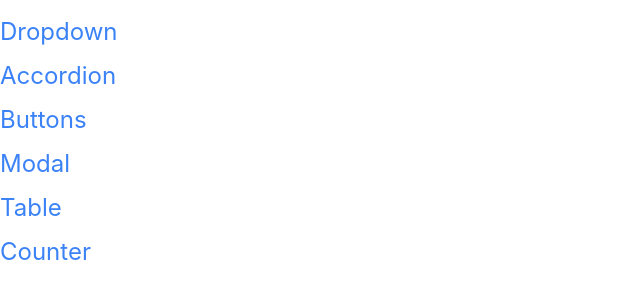
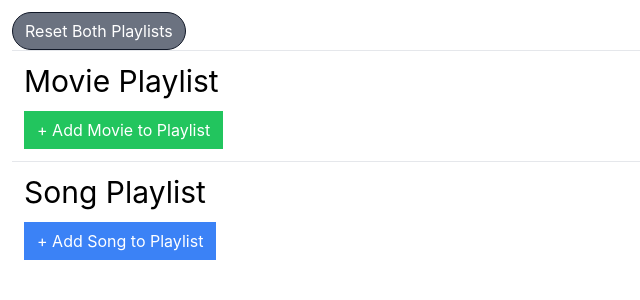
Before and after one commit to chhandanbanerjee100/React-Projects, a React (Create React App) app: page / in a window 1280 px wide. Shown: the top 300 px of the page, without its empty margins (0-640 px from the left). Built offline with nearby package versions, Linux system fonts and the light colour scheme.

Commit message:
Initial Setup for Redux

```diff
--- a/package.json
+++ b/package.json
@@ -42,6 +42,7 @@
     ]
   },
   "devDependencies": {
+    "@faker-js/faker": "^8.0.2",
     "tailwindcss": "^3.3.2"
   }
 }
--- a/src/App.js
+++ b/src/App.js
@@ -1,14 +1,15 @@
 import './App.css';
 
-import Index from './components/third_project/Index';
+// import Index from './components/third_project/Index';
+import Index from './components/redux/Index';
 
 function App() {
   return (
     <div>
       {/* <Api_Project /> */}
       {/* <BookProject /> */}
-      <Index /> {/* 3rd Project */}
-
+      {/* <Index /> 3rd Project */}
+      <Index /> {/* Redux Project */}
     </div>
   );
 }
--- /dev/null
+++ b/src/components/redux/Index.js
@@ -0,0 +1,22 @@
+import MoviePlaylist from "./atoms/MoviePlaylist";
+import SongPlaylist from "./atoms/SongPlaylist";
+import Button from "../third_project/atoms/Button";
+function Index() {
+  const handleResetClick = () => {
+    //
+  };
+
+  return (
+    <div className="container is-fluid m-3">
+      <Button onClick={() => handleResetClick()} secondary rounded>
+        Reset Both Playlists
+      </Button>
+      <hr />
+      <MoviePlaylist />
+      <hr />
+      <SongPlaylist />
+    </div>
+  );
+}
+
+export default Index
--- /dev/null
+++ b/src/components/redux/atoms/MoviePlaylist.js
@@ -0,0 +1,50 @@
+import Button from "../../third_project/atoms/Button";
+import { createRandomMovie } from "../data/Index";
+
+function MoviePlaylist() {
+   // To Do:
+  // Get list of movies
+  const moviePlaylist = [];
+
+  const handleMovieAdd = (movie) => {
+    // To Do:
+    // Add movie to list of movies
+  };
+  const handleMovieRemove = (movie) => {
+    // To Do:
+    // Remove movie from list of movies
+  };
+
+  const renderedMovies = moviePlaylist.map((movie) => {
+    return (
+      <li key={movie}>
+        {movie}
+        <button
+          onClick={() => handleMovieRemove(movie)}
+          className="button is-danger"
+        >
+          X
+        </button>
+      </li>
+    );
+  });
+
+  return (
+    <div className="content m-3">
+      <div className="table-header">
+        <h3 className="text-3xl mb-3">Movie Playlist</h3>
+        <div className="buttons">
+          <Button
+            onClick={() => handleMovieAdd(createRandomMovie())}
+            success
+          >
+            + Add Movie to Playlist
+          </Button>
+        </div>
+      </div>
+      <ul>{renderedMovies}</ul>
+    </div>
+  );
+}
+
+export default MoviePlaylist
--- /dev/null
+++ b/src/components/redux/atoms/SongPlaylist.js
@@ -0,0 +1,49 @@
+import { createRandomSong } from "../data/Index";
+import Button from "../../third_project/atoms/Button";
+
+function SongPlaylist() {
+  const songPlaylist = [];
+
+  const handleSongAdd = (song) => {
+    // To Do:
+    // Add song to list of songs
+  };
+  const handleSongRemove = (song) => {
+    // To Do:
+    // Remove song from list of songs
+  };
+
+  const renderedSongs = songPlaylist.map((song) => {
+    return (
+      <li key={song}>
+        {song}
+        <button
+          onClick={() => handleSongRemove(song)}
+          className="button is-danger"
+        >
+          X
+        </button>
+      </li>
+    );
+  });
+
+  return (
+    <div className="content m-3 ">
+      <div className="table-header">
+        <h3 className="text-3xl mb-3">Song Playlist</h3>
+        <div className="buttons">
+          <Button
+            onClick={() => handleSongAdd(createRandomSong())}
+            className="button is-link"
+            primary
+          >
+            + Add Song to Playlist
+          </Button>
+        </div>
+      </div>
+      <ul>{renderedSongs}</ul>
+    </div>
+  );
+}
+
+export default SongPlaylist
--- /dev/null
+++ b/src/components/redux/data/Index.js
@@ -0,0 +1,13 @@
+import { faker } from "@faker-js/faker/locale/en";
+
+// This file has nothing to do with Redux
+// It exports functions that create random
+// movies and song
+
+export const createRandomMovie = () => {
+  return `${faker.word.adjective()} ${faker.word.noun()}`;
+};
+
+export const createRandomSong = () => {
+  return faker.music.songName();
+};
```
Also changed, not shown: src/components/redux/store/Index.js (added), 1 other file (tests, documents, lock files or other folders).
